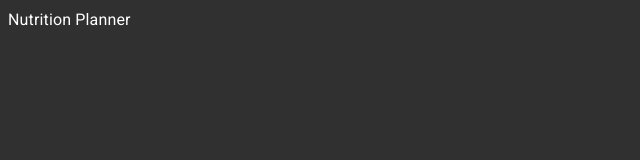
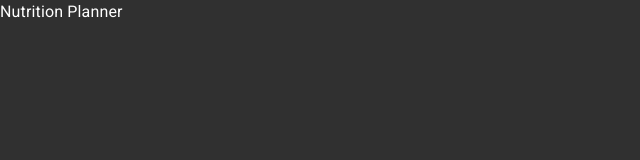
Before and after one commit to hazelnutx/food-app, a React (Create React App) app: page / in a window 1280 px wide. Shown: the top 160 px of the page, without its empty margins (0-640 px from the left). Built offline with nearby package versions, Linux system fonts and the light colour scheme.

Commit message:
Zero page margin/padding

```diff
--- a/src/components/GlobalStyle.ts
+++ b/src/components/GlobalStyle.ts
@@ -1,6 +1,10 @@
 import { createGlobalStyle } from "styled-components";
 
 export const GlobalStyle = createGlobalStyle`
+  html, body {
+    padding: 0;
+    margin: 0;
+  }
   body {
     background-color: ${({ theme }) => theme.palette.background.default};
     color: ${({ theme }) => theme.palette.text.primary};
```
